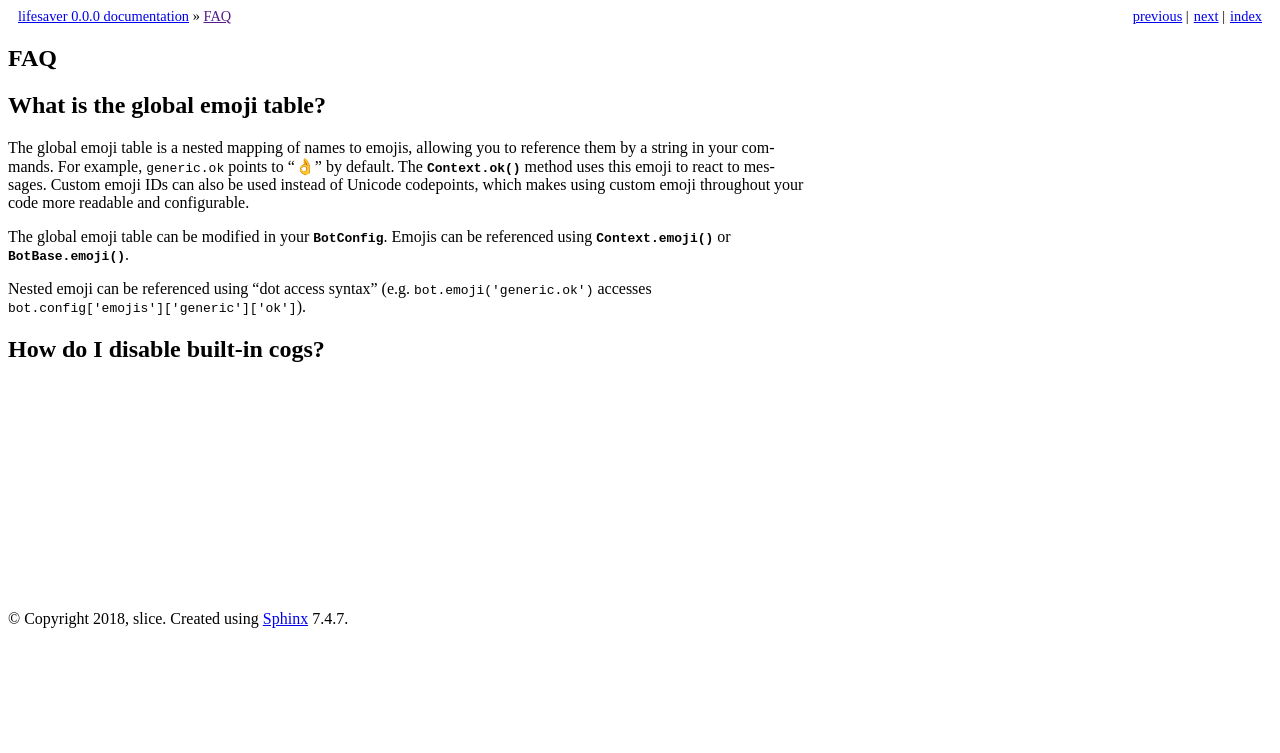
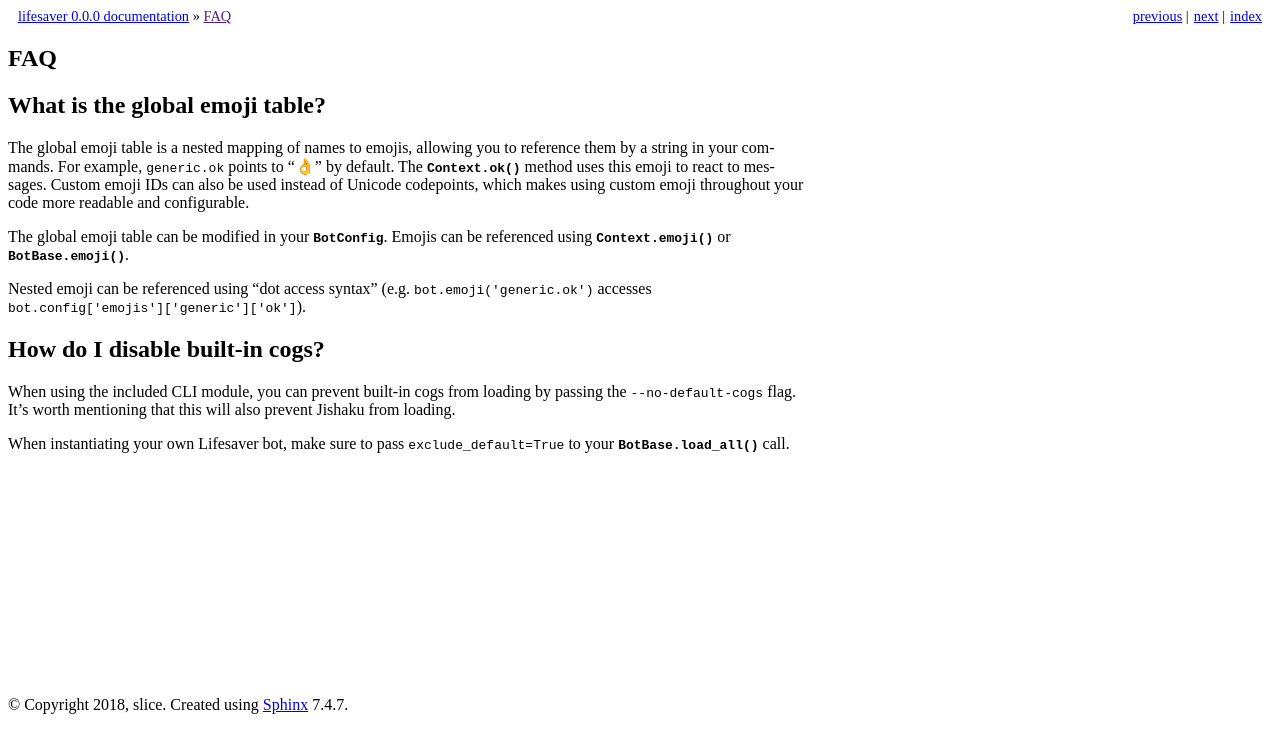
Before and after one commit to slice/lifesaver, a Sphinx documentation site: the page built from docs/faq.rst, in a window 1280 px wide. Shown: the top 753 px of the page. Built offline with Sphinx 7.4.7, drawn with Linux system fonts in a browser that asks for light colours.

Commit message:
Implement CLI flag to disable built-in cogs
Closes #4.

```diff
--- a/docs/faq.rst
+++ b/docs/faq.rst
@@ -22,3 +22,10 @@ accesses ``bot.config['emojis']['generic']['ok']``).
 
 How do I disable built-in cogs?
 -------------------------------
+
+When using the included CLI module, you can prevent built-in cogs from loading
+by passing the ``--no-default-cogs`` flag. It's worth mentioning that this will
+also prevent Jishaku from loading.
+
+When instantiating your own Lifesaver bot, make sure to pass ``exclude_default=True``
+to your :meth:`BotBase.load_all` call.
```
Also changed, not shown: 1 other file.
